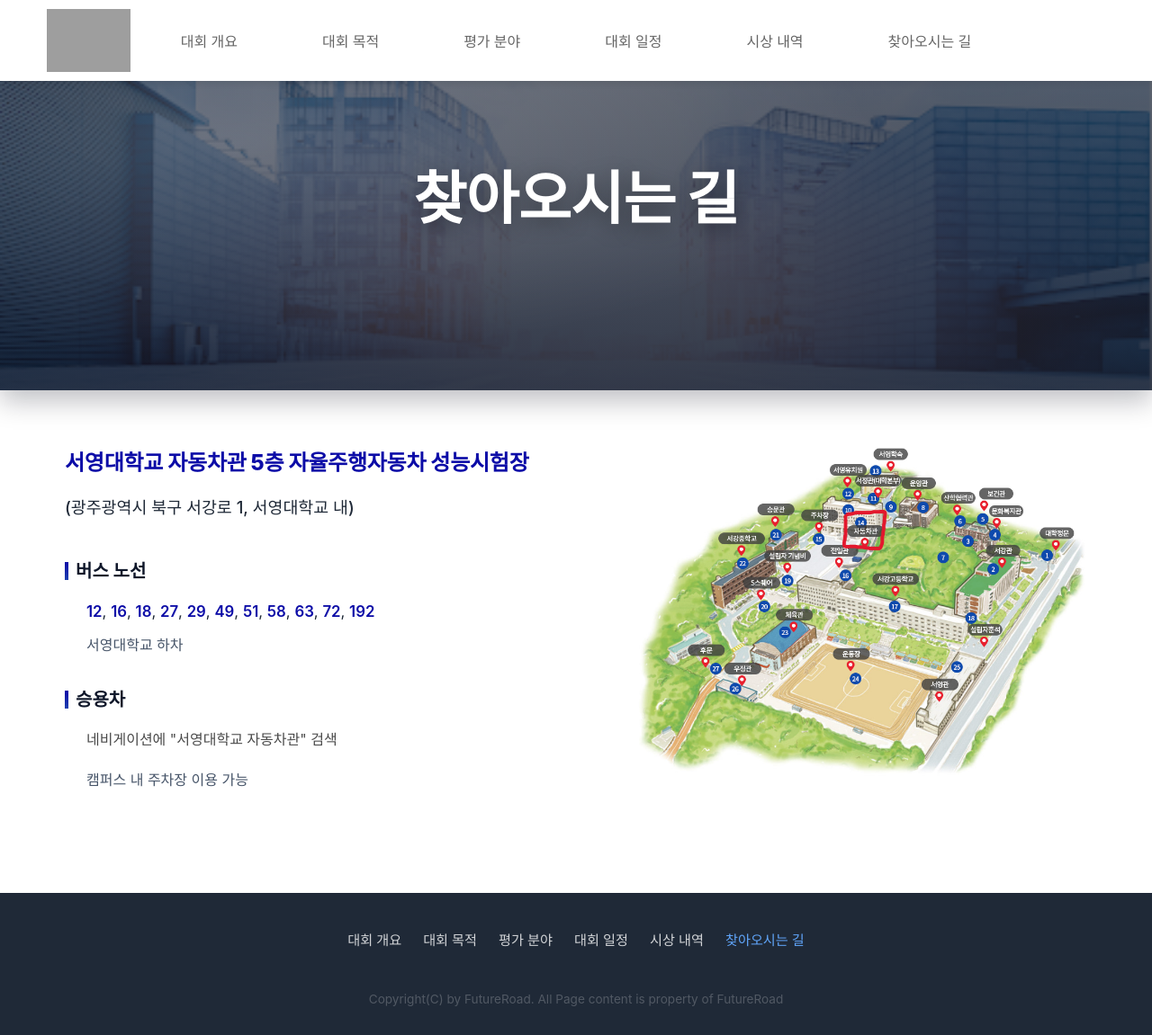
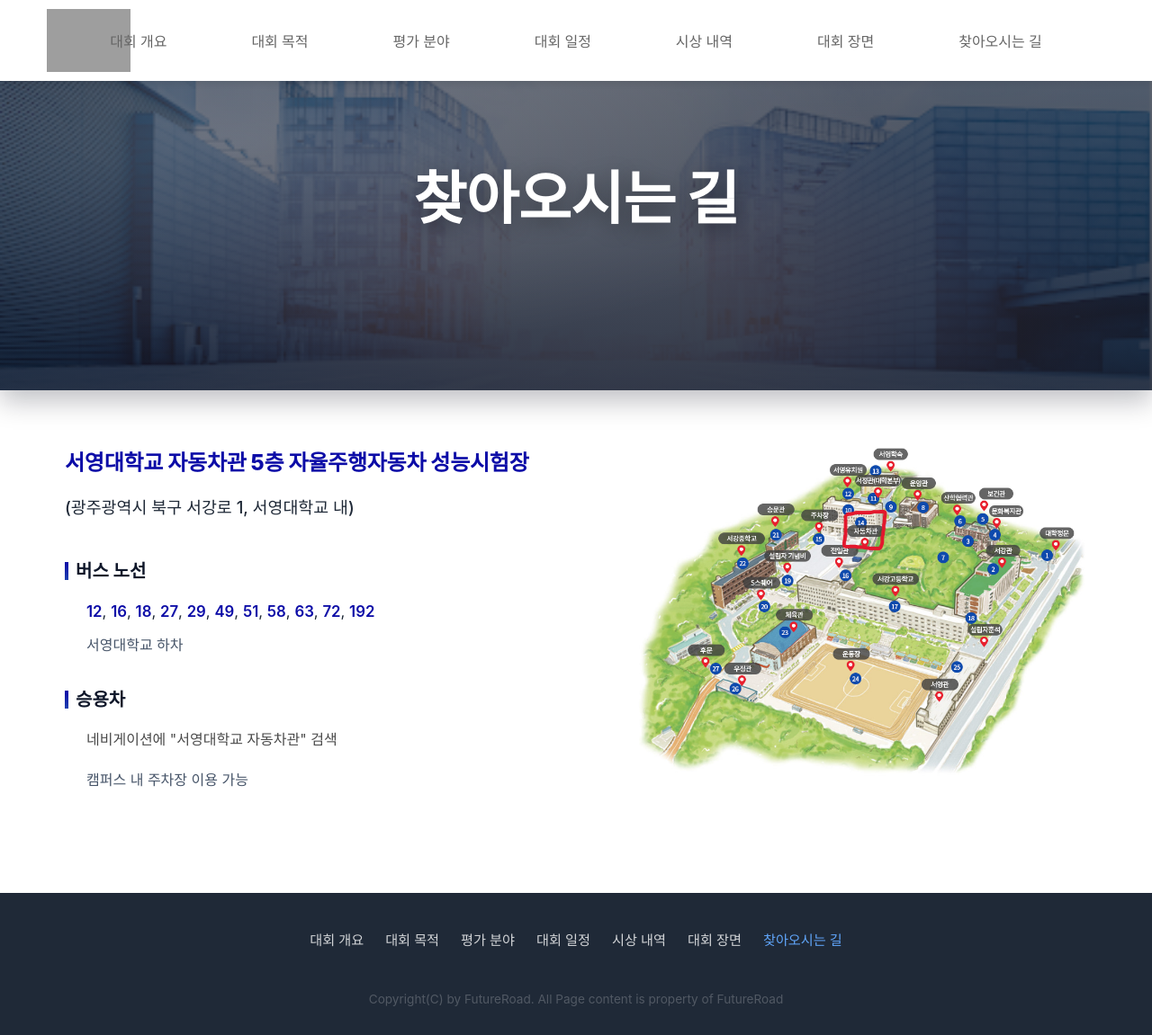
Before and after one commit to brulee07-art/FutureRoad_Web, a plain HTML site: page directions.html in a window 1280 px wide. Shown: the whole page at 90% size. Drawn offline with Linux system fonts and the light colour scheme; grey boxes are pictures that could not be loaded.

Commit message:
Update directions.html

```diff
--- a/directions.html
+++ b/directions.html
@@ -178,14 +178,16 @@
                 <img src="images/competitionlogo.png" alt="대회 로고" class="logo">
             </a>
         </div>
-        <nav class="navigation">
+       <nav class="navigation">
             <a href="overview.html" class="nav-button">대회 개요</a>
             <a href="purpose.html" class="nav-button">대회 목적</a>
             <a href="evaluation.html" class="nav-button">평가 분야</a>
             <a href="schedule.html" class="nav-button">대회 일정</a>
             <a href="awards.html" class="nav-button">시상 내역</a>
+            <a href="gallery.html" class="nav-button current-page">대회 장면</a>
             <a href="directions.html" class="nav-button">찾아오시는 길</a>
         </nav>
+
     </div>
 
     <div class="container">
@@ -254,7 +256,8 @@
                 <a href="evaluation.html">평가 분야</a>
                 <a href="schedule.html">대회 일정</a>
                 <a href="awards.html">시상 내역</a>
-                <a href="directions.html" class="active">찾아오시는 길</a>
+                <a href="gallery.html">대회 장면</a>
+                <a href="directions.html">찾아오시는 길</a>
             </nav>
             <div class="footer-copyright">
                 Copyright(C) by FutureRoad. All Page content is property of FutureRoad
```
